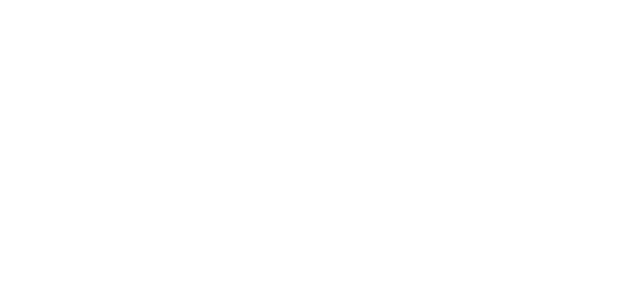
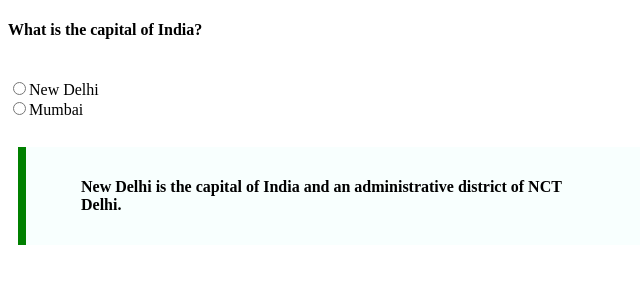
Before and after one commit to acciojob/trivia-Nilesssh, a website: page main.html in a window 1280 px wide. Shown: the whole page, without its empty margins (0-640 px from the left). Drawn offline with Linux system fonts and the light colour scheme.

Commit message:
created a submission

```diff
--- a/main.html
+++ b/main.html
@@ -8,6 +8,17 @@
 
 <body>
 	<!-- the entire body must be written by student -->
+	<h4>What is the capital of India?</h4>
+	<br>
+	<input type="radio" value="city" id="city1" name="city">New Delhi
+	<br>
+	<input type="radio" value="city" id="city1" name="city">Mumbai
+	<br>
+	<br>
+	<div class="last">
+		<blockquote cite="https://en.wikipedia.org/wiki/New_Delhi">New Delhi is the capital of India and an administrative district of NCT Delhi.</blockquote>
+	</div>
+
     <script type="text/javascript" src="./script.js">
 </script>
 
--- a/styles.css
+++ b/styles.css
@@ -1,2 +1,10 @@
 
 /* Your CSS Code here. */
+.last{
+	max-width: 600px;
+margin: 10px;
+padding: 15px;
+border-left: 8px solid green;
+background-color: #f8fffe;
+	font-weight: bold;
+}
```
